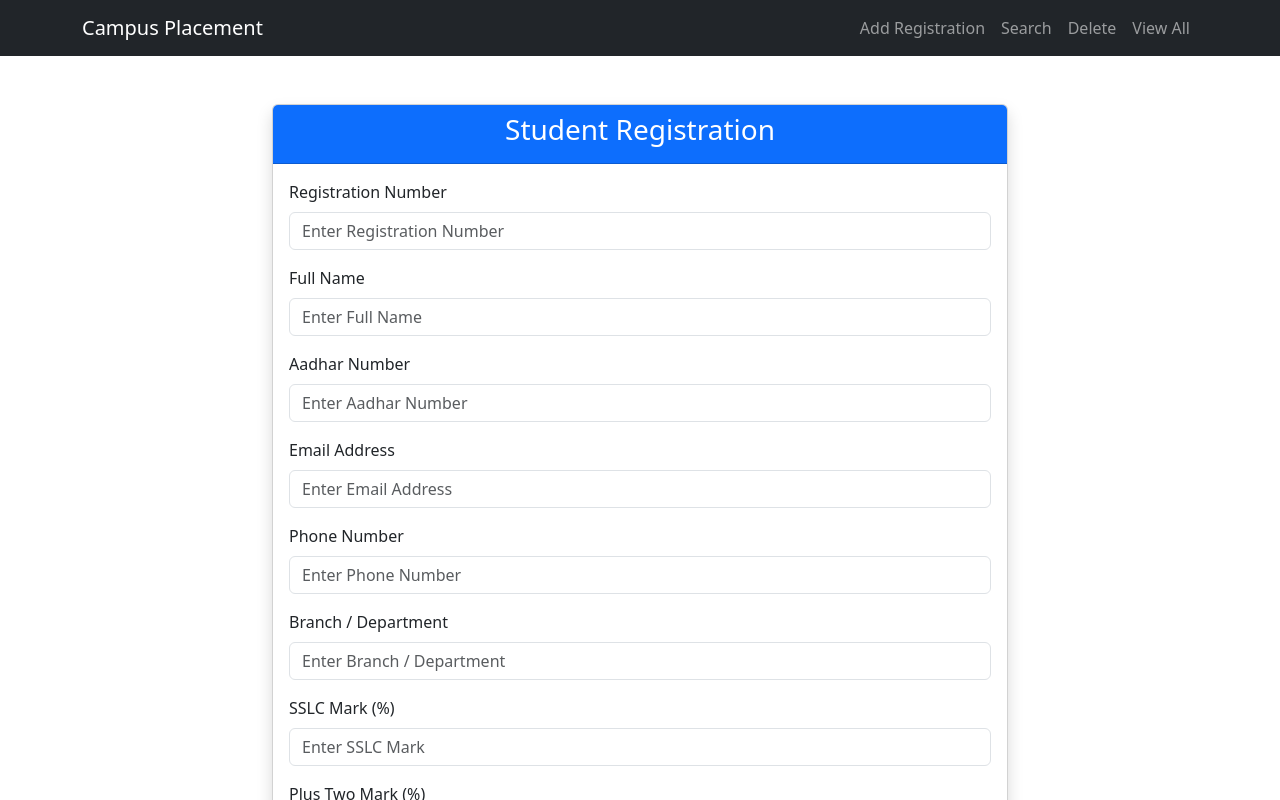
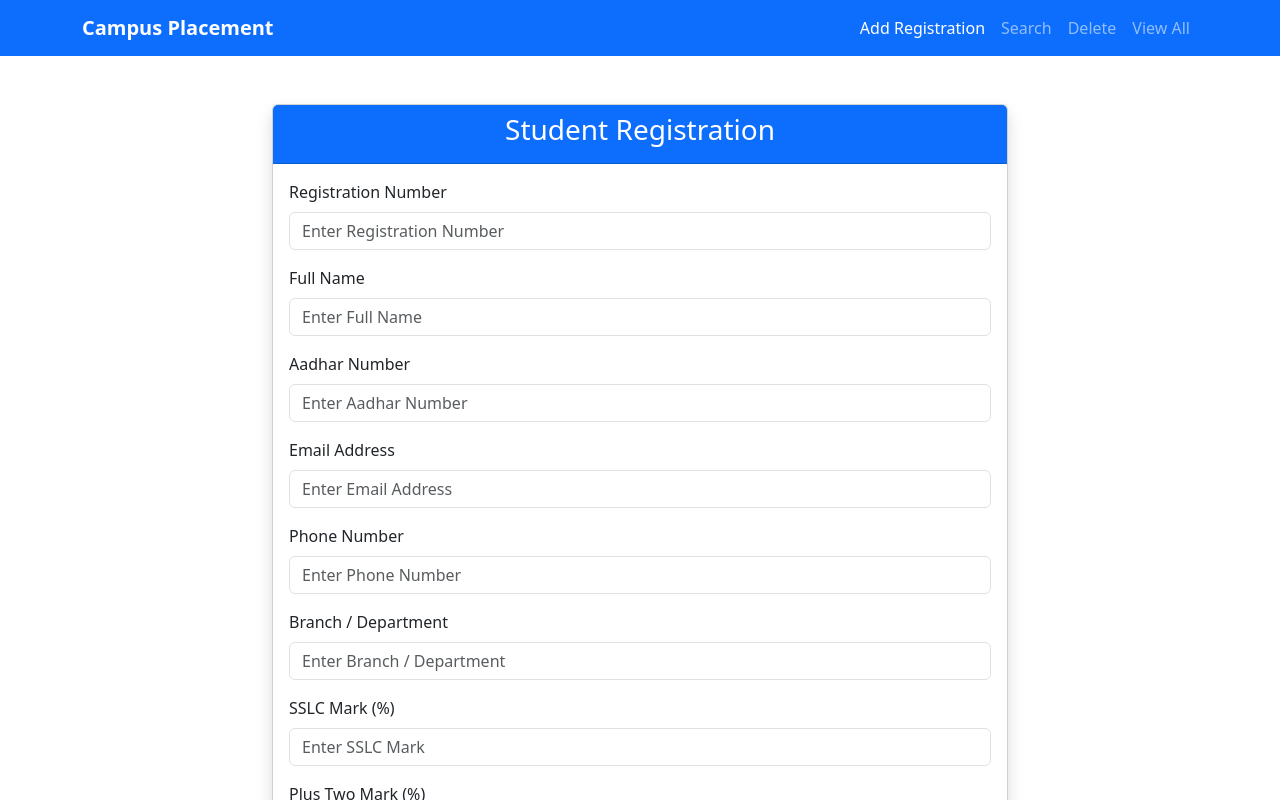
Before and after one commit to JoshuaJ290304/campus-placement-react-app, a React (Vite) app: page / in a window 1280 px wide. Shown: the top 800 px of the page. Built offline with nearby package versions, Linux system fonts and the light colour scheme.

Commit message:
Highlight active navigation links

```diff
--- a/src/components/Navbar.jsx
+++ b/src/components/Navbar.jsx
@@ -1,13 +1,17 @@
 import React from 'react'
-import { Link } from 'react-router-dom'
+import { Link, useLocation } from 'react-router-dom'
 
 const Navbar = () => {
+
+  const location = useLocation()
+
   return (
-    <nav className="navbar navbar-expand-lg navbar-dark bg-dark">
+
+    <nav className="navbar navbar-expand-lg navbar-dark bg-primary">
 
       <div className="container">
 
-        <Link className="navbar-brand" to="/">
+        <Link className="navbar-brand fw-bold" to="/">
           Campus Placement
         </Link>
 
@@ -25,25 +29,37 @@ const Navbar = () => {
           <ul className="navbar-nav ms-auto">
 
             <li className="nav-item">
-              <Link className="nav-link" to="/">
+              <Link
+                className={`nav-link ${location.pathname === "/" ? "active" : ""}`}
+                to="/"
+              >
                 Add Registration
               </Link>
             </li>
 
             <li className="nav-item">
-              <Link className="nav-link" to="/search">
+              <Link
+                className={`nav-link ${location.pathname === "/search" ? "active" : ""}`}
+                to="/search"
+              >
                 Search
               </Link>
             </li>
 
             <li className="nav-item">
-              <Link className="nav-link" to="/delete">
+              <Link
+                className={`nav-link ${location.pathname === "/delete" ? "active" : ""}`}
+                to="/delete"
+              >
                 Delete
               </Link>
             </li>
 
             <li className="nav-item">
-              <Link className="nav-link" to="/view">
+              <Link
+                className={`nav-link ${location.pathname === "/view" ? "active" : ""}`}
+                to="/view"
+              >
                 View All
               </Link>
             </li>
@@ -55,6 +71,7 @@ const Navbar = () => {
       </div>
 
     </nav>
+
   )
 }
 
```
